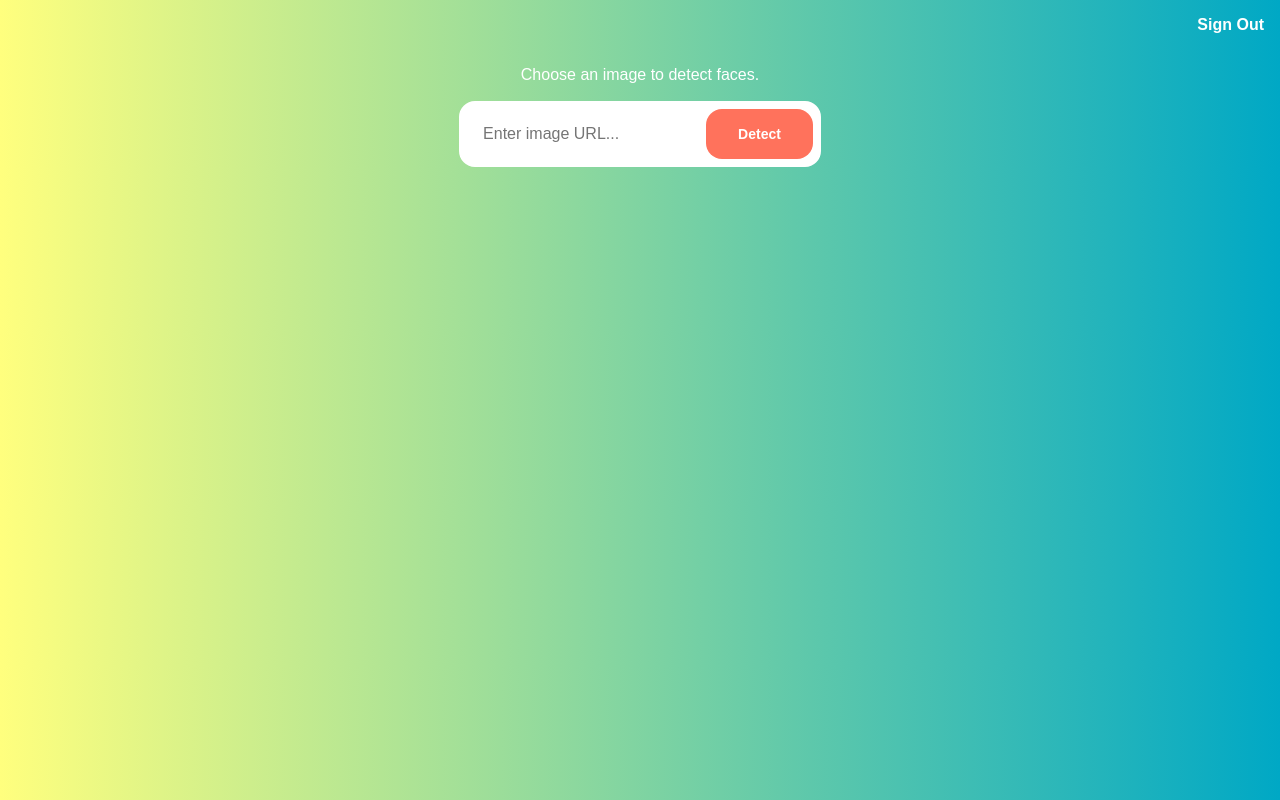
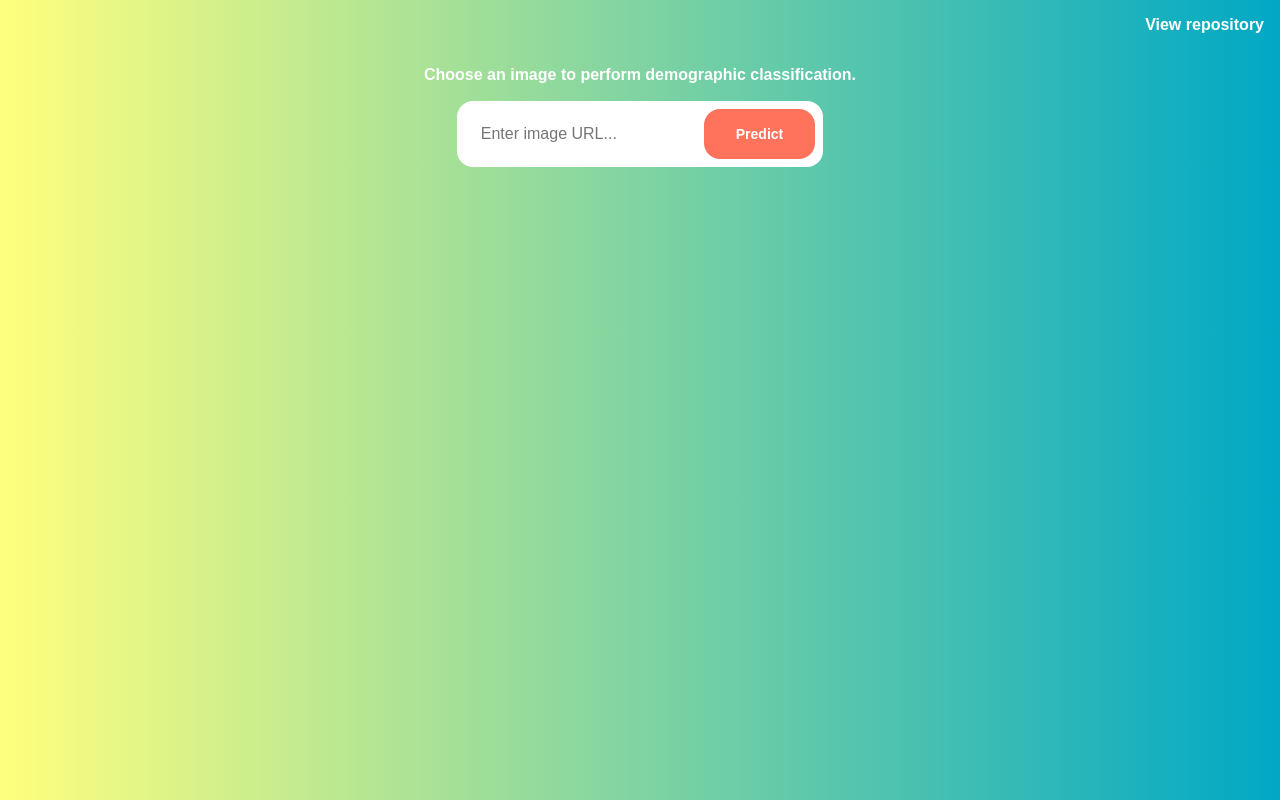
Before and after one commit to mayankshah1607/Face-Detection-Web-App, a React (Create React App) app: page / in a window 1280 px wide. Built offline with nearby package versions, Linux system fonts and the light colour scheme; what clarifai would draw is missing.

Commit message:
Published

```diff
--- a/public/index.html
+++ b/public/index.html
@@ -9,8 +9,7 @@
       homescreen on Android. See https://developers.google.com/web/fundamentals/engage-and-retain/web-app-manifest/
     -->
     <link rel="manifest" href="%PUBLIC_URL%/manifest.json">
-    <!-- <link rel="shortcut icon" href="%PUBLIC_URL%/favicon.ico"> -->
-    <title>Face Detection</title>
+    <title>Demoraphic classification</title>
   </head>
   <body>
     <noscript>
--- a/src/components/ImageForm.js
+++ b/src/components/ImageForm.js
@@ -6,10 +6,10 @@ const ImageForm = ({onTextChange, onButtonSubmit}) => {
     return(
         <div>
 
-            <p className='fw3' style={{color:'white'}}>{'Choose an image to detect faces.'}</p>
+            <p className='fw6' style={{color:'white'}}>{'Choose an image to perform demographic classification.'}</p>
                 <div className='centre mh4 ba b--white bw3 br4 bg-white'>
                     <input className='f5 pa3 ba bw0 br4' type='text' onChange={onTextChange} placeholder='Enter image URL...'/>
-                    <button onClick={onButtonSubmit} className='f6 fw6 grow br4 ph4 dib white bg-light-red ba bw0'>Detect</button>
+                    <button onClick={onButtonSubmit} className='f6 fw6 grow br4 ph4 dib white bg-light-red ba bw0'>Predict</button>
                 </div>
             </div>
     );
--- a/src/components/Navigation.js
+++ b/src/components/Navigation.js
@@ -4,8 +4,9 @@ import 'tachyons';
 const Navigation = () => {
     return(
         <nav style={{display:'flex',justifyContent:'flex-end', }}>
-            <a style={{color: 'white'}} className="fw6 link dim pa3">Sign Out</a>
+            <a href='https://github.com/mayankshah1607/Face-Detection-Web-App' style={{color: 'white'}} className="fw6 link dim pa3">View repository</a>
         </nav>
+
     );
 }
 
```
Also changed, not shown: package.json (+6 -1 lines), public/manifest.json, 2 other files (tests, documents, lock files or other folders).
